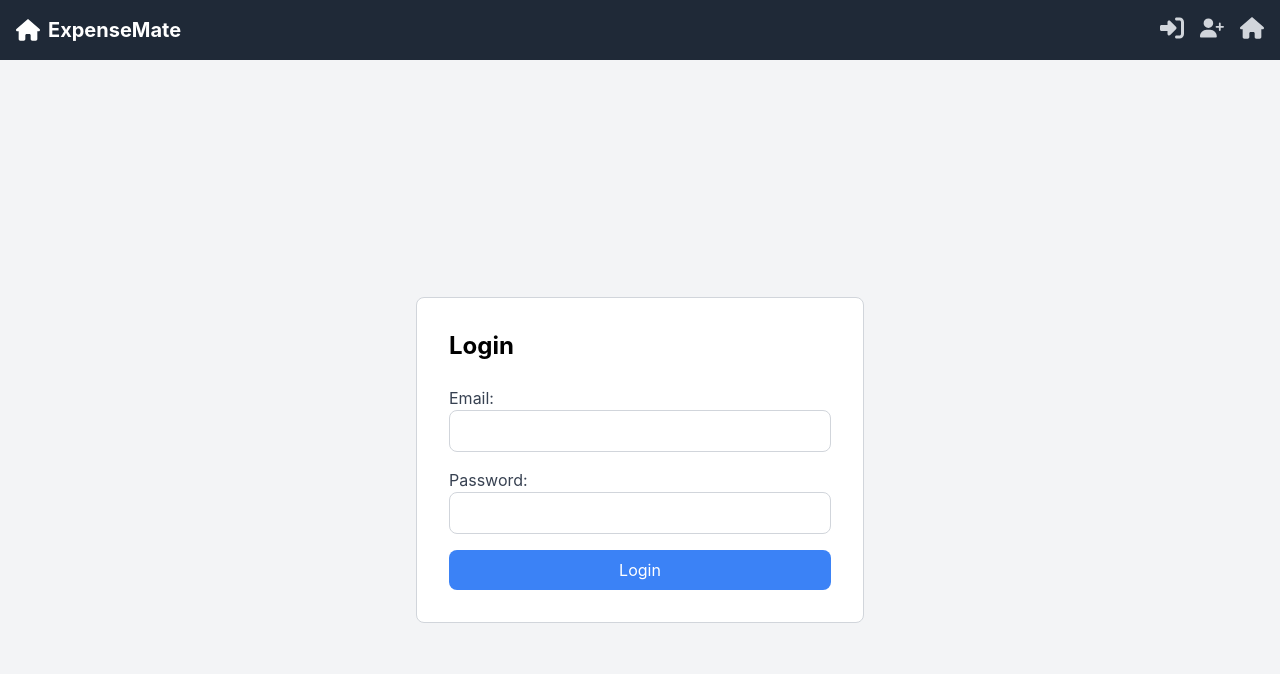
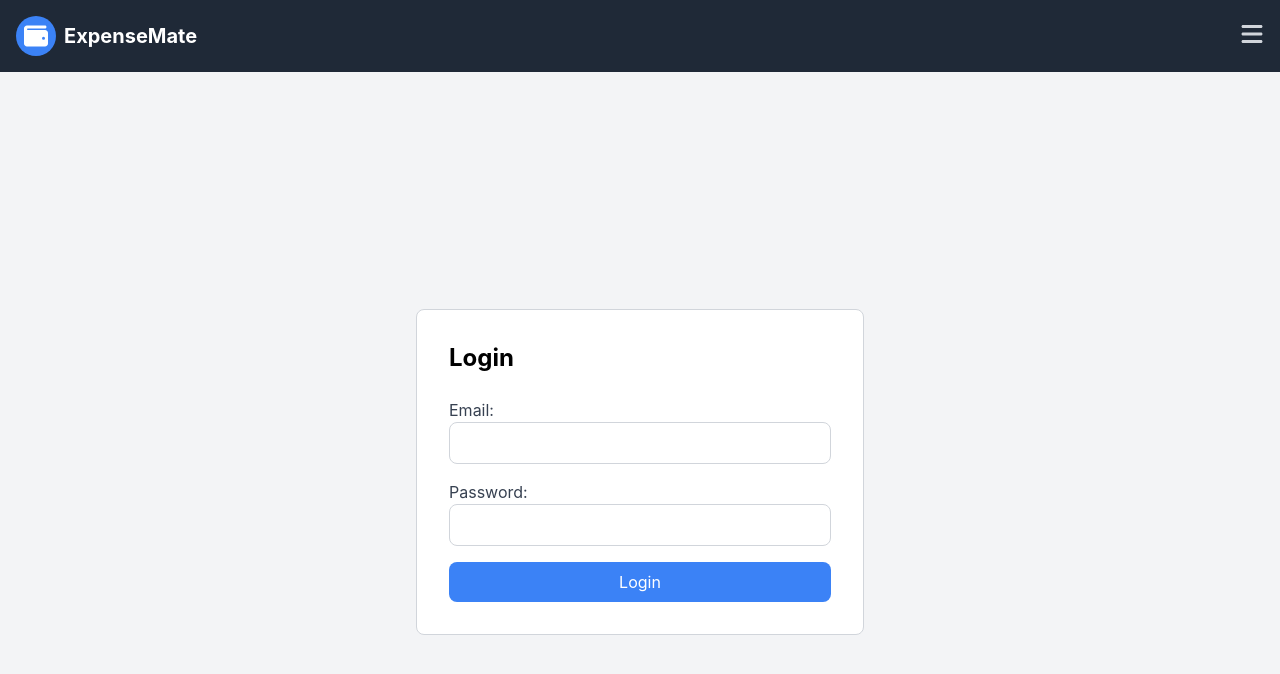
Before and after one commit to alisotoudehpsn4/ExpenseMate, a React (Create React App) app: page /login in a window 1280 px wide. Shown: the top 674 px of the page. Built offline with nearby package versions, Linux system fonts and the light colour scheme; no server answers.

Commit message:
made navbar more usable

```diff
--- a/src/Navbar.js
+++ b/src/Navbar.js
@@ -1,13 +1,14 @@
-import React, { useContext } from 'react';
+import React, { useContext, useState } from 'react';
 import { Link, useNavigate } from 'react-router-dom';
 import { FontAwesomeIcon } from '@fortawesome/react-fontawesome';
 import { AuthContext } from './AuthContext';
 import { Tooltip } from 'react-tooltip';
-import './fontAwesome';
+import { faWallet, faBars, faTimes } from '@fortawesome/free-solid-svg-icons'; // Importing new icons
 
 const Navbar = () => {
     const { user, logout } = useContext(AuthContext);
     const navigate = useNavigate();
+    const [showLinks, setShowLinks] = useState(false);
 
     const handleLogout = () => {
         logout();
@@ -19,34 +20,39 @@ const Navbar = () => {
             <div className="flex justify-between items-center">
                 <div className="flex items-center">
                     <Link to="/dashboard" className="flex items-center text-white text-xl font-bold" data-tooltip-id="home-tooltip" data-tooltip-content="Home">
-                        <FontAwesomeIcon icon="home" className="h-6 w-6 mr-2" />
+                        <div className="flex items-center justify-center h-10 w-10 rounded-full bg-blue-500 text-white mr-2">
+                            <FontAwesomeIcon icon={faWallet} className="h-6 w-6" />
+                        </div>
                         ExpenseMate
                     </Link>
                 </div>
-                <div className="flex items-center space-x-4">
+                <div className="flex items-center relative">
+                    <button className="text-gray-300 hover:text-white" onClick={() => setShowLinks(!showLinks)}>
+                        <FontAwesomeIcon icon={showLinks ? faTimes : faBars} className="h-6 w-6" />
+                    </button>
+                    {showLinks && (
+                        <div className="absolute top-full right-0 bg-gray-800 p-2 rounded-lg shadow-lg mt-2 transition-opacity duration-300 opacity-100">
                             {user ? (
                                 <>
-                            <Link to="/settings" className="text-gray-300 hover:text-white" data-tooltip-id="settings-tooltip" data-tooltip-content="Settings">
+                                    <Link to="/settings" className="block text-gray-300 hover:text-white mb-4" data-tooltip-id="settings-tooltip" data-tooltip-content="Settings">
                                         <FontAwesomeIcon icon="cogs" className="h-6 w-6" />
                                     </Link>
-                            <Link to="/expenses" className="text-gray-300 hover:text-white" data-tooltip-id="expenses-tooltip" data-tooltip-content="Expenses">
+                                    <Link to="/expenses" className="block text-gray-300 hover:text-white mb-4" data-tooltip-id="expenses-tooltip" data-tooltip-content="Expenses">
                                         <FontAwesomeIcon icon="dollar-sign" className="h-6 w-6" />
                                     </Link>
-                            <Link to="/analytics" className="text-gray-300 hover:text-white" data-tooltip-id="analytics-tooltip" data-tooltip-content="Expenses Analytics">
+                                    <Link to="/analytics" className="block text-gray-300 hover:text-white mb-4" data-tooltip-id="analytics-tooltip" data-tooltip-content="Expenses Analytics">
                                         <FontAwesomeIcon icon="chart-bar" className="h-6 w-6" />
                                     </Link>
-                            <Link to="/add-budget" className="text-gray-300 hover:text-white" data-tooltip-id="add-budget-tooltip" data-tooltip-content="Add Budget">
+                                    <Link to="/add-budget" className="block text-gray-300 hover:text-white mb-4" data-tooltip-id="add-budget-tooltip" data-tooltip-content="Add Budget">
                                         <FontAwesomeIcon icon="plus-circle" className="h-6 w-6" />
                                     </Link>
-                            <Link to="/financial-advice" className="text-gray-300 hover:text-white" data-tooltip-id="financial-advice-tooltip" data-tooltip-content="Financial Advice">
+                                    <Link to="/financial-advice" className="block text-gray-300 hover:text-white mb-4" data-tooltip-id="financial-advice-tooltip" data-tooltip-content="Financial Advice">
                                         <FontAwesomeIcon icon="lightbulb" className="h-6 w-6" />
                                     </Link>
-                            <Link to="/dashboard" className="text-gray-300 hover:text-white" data-tooltip-id="home-tooltip" data-tooltip-content="Home">
-                                <FontAwesomeIcon icon="home" className="h-6 w-6" />
-                            </Link>
+
                                     <button
                                         onClick={handleLogout}
-                                className="text-gray-300 hover:text-white"
+                                        className="block text-gray-300 hover:text-white mb-4"
                                         data-tooltip-id="logout-tooltip" data-tooltip-content="Logout"
                                     >
                                         <FontAwesomeIcon icon="sign-out-alt" className="h-6 w-6" />
@@ -54,16 +60,18 @@ const Navbar = () => {
                                 </>
                             ) : (
                                 <>
-                            <Link to="/login" className="text-gray-300 hover:text-white" data-tooltip-id="login-tooltip" data-tooltip-content="Login">
+                                    <Link to="/login" className="block text-gray-300 hover:text-white mb-4" data-tooltip-id="login-tooltip" data-tooltip-content="Login">
                                         <FontAwesomeIcon icon="sign-in-alt" className="h-6 w-6" />
                                     </Link>
-                            <Link to="/register" className="text-gray-300 hover:text-white" data-tooltip-id="register-tooltip" data-tooltip-content="Register">
+                                    <Link to="/register" className="block text-gray-300 hover:text-white mb-4" data-tooltip-id="register-tooltip" data-tooltip-content="Register">
                                         <FontAwesomeIcon icon="user-plus" className="h-6 w-6" />
                                     </Link>
-                            <Link to="/" className="text-gray-300 hover:text-white" data-tooltip-id="home-tooltip" data-tooltip-content="Home">
+                                    <Link to="/" className="block text-gray-300 hover:text-white mb-4" data-tooltip-id="home-tooltip" data-tooltip-content="Home">
                                         <FontAwesomeIcon icon="home" className="h-6 w-6" />
                                     </Link>
                                 </>
+                            )}
+                        </div>
                     )}
                 </div>
                 <Tooltip id="home-tooltip" place="bottom" type="dark" effect="solid" />
--- a/src/fontAwesome.js
+++ b/src/fontAwesome.js
@@ -14,8 +14,10 @@ import {
     faCogs,
     faSignInAlt,
     faUserPlus,
-    faPlusCircle, // Import the plus-circle icon for Add Budget
-    faLightbulb // Import the lightbulb icon for Financial Advice
+    faPlusCircle,
+    faLightbulb,
+    faChartLine, // Line chart icon for tracking/analysis
+    faArrowUp // Upward trend arrow for growth
 } from '@fortawesome/free-solid-svg-icons';
 
 // Add the necessary icons to the library
@@ -35,5 +37,7 @@ library.add(
     faSignInAlt,
     faUserPlus,
     faPlusCircle,
-    faLightbulb
+    faLightbulb,
+    faChartLine,
+    faArrowUp
 );
```
Lines whose indentation alone changed are shown as unchanged.
